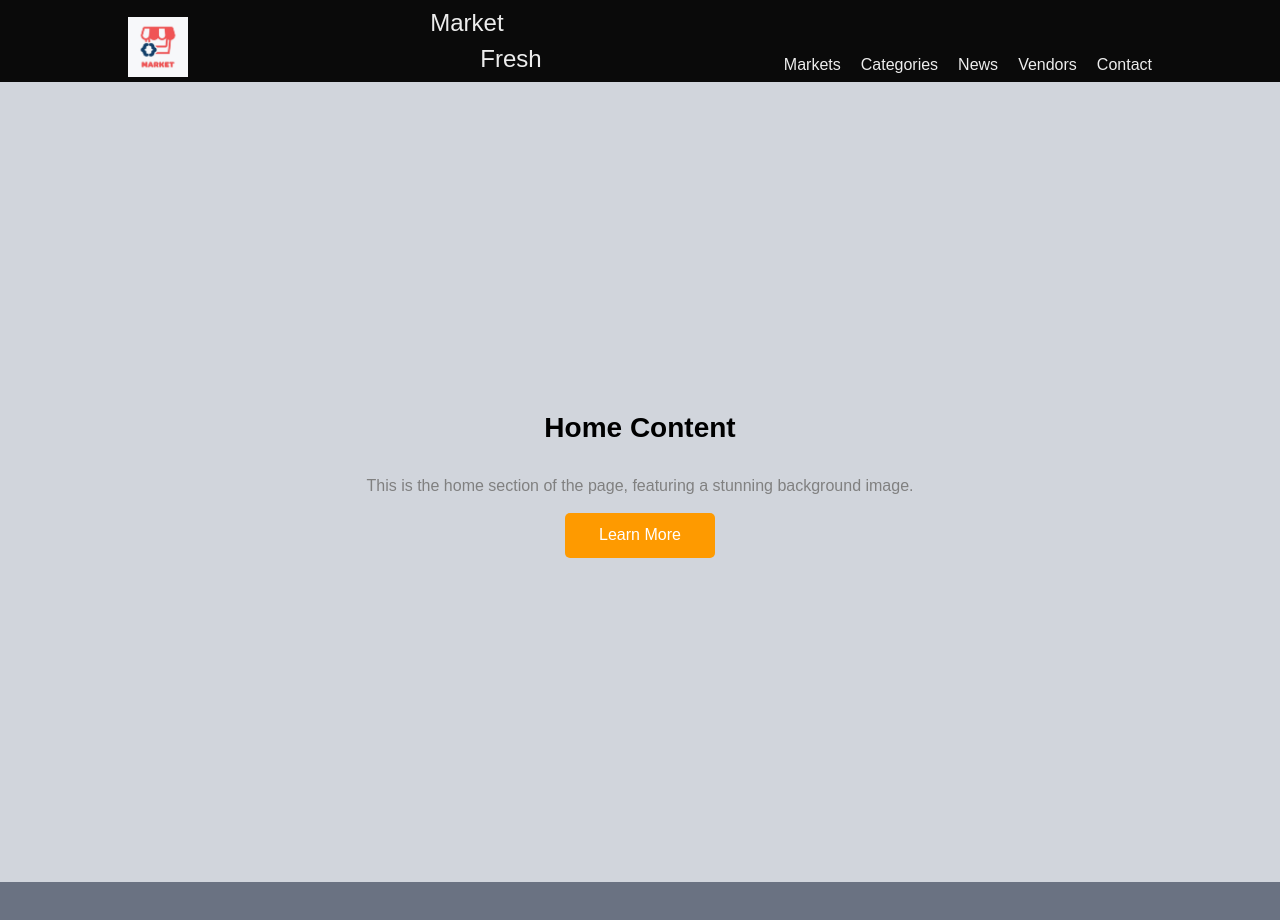
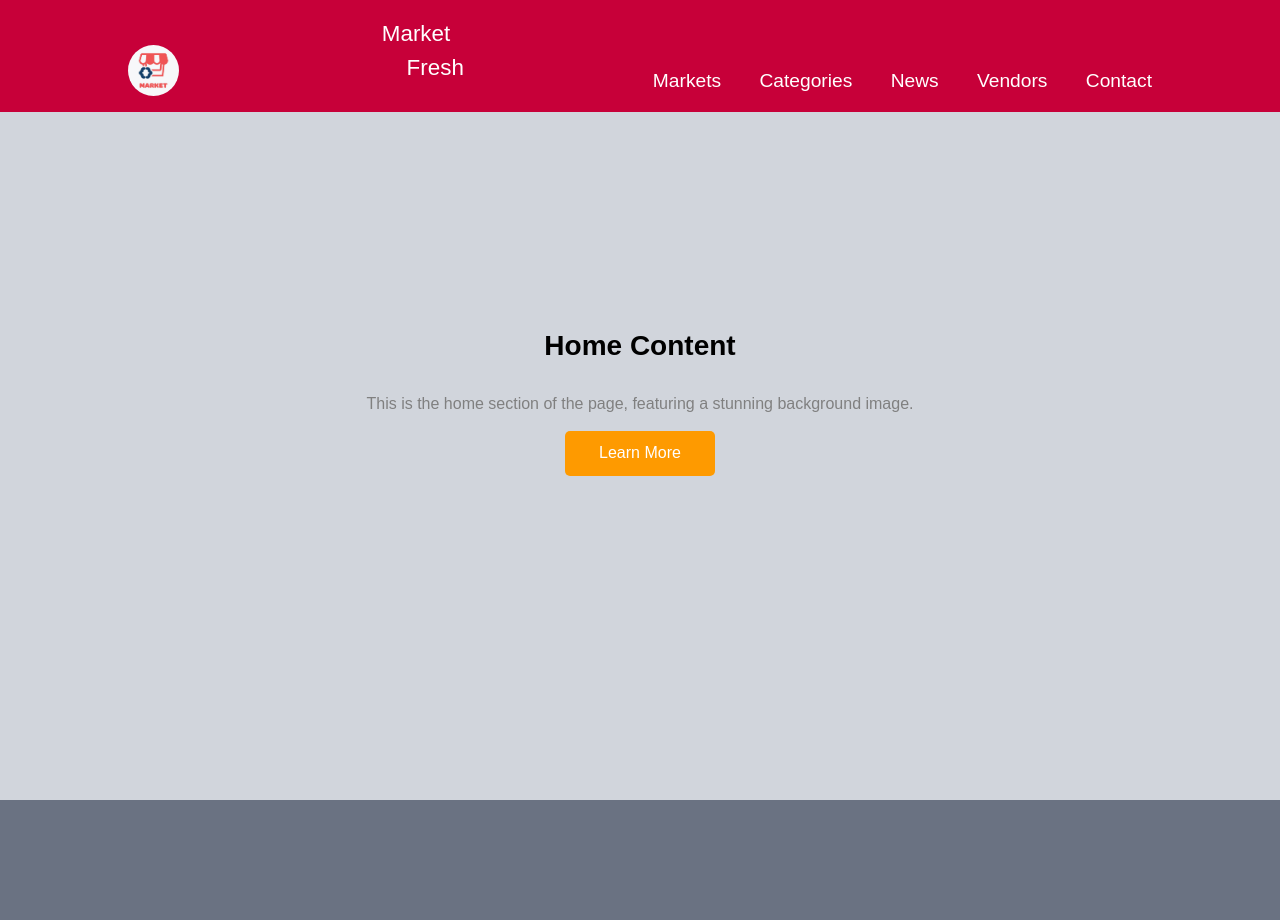
Before and after one commit to CrusaderJohnny/marketfresh, a Next.js app: page /stickyHeaderAndCompTest in a window 1280 px wide. Shown: the top 920 px of the page. Built offline with nearby package versions, Linux system fonts and the light colour scheme.

Commit message:
Fixed header scaling
Header size scales to resolution without losing text/images

```diff
--- a/app/_components/nav/Nav.js
+++ b/app/_components/nav/Nav.js
@@ -1,6 +1,6 @@
-'use client';
-import React, { useState, useEffect } from 'react';
-import Image from 'next/image';
+"use client";
+import React, { useState, useEffect } from "react";
+import Image from "next/image";
 
 function Nav({ onNavigate, refs }) {
     const [header, setHeader] = useState(false);
@@ -14,9 +14,9 @@ function Nav({ onNavigate, refs }) {
     };
 
     useEffect(() => {
-        window.addEventListener('scroll', scrollHeader);
+        window.addEventListener("scroll", scrollHeader);
         return () => {
-            window.removeEventListener('scroll', scrollHeader);
+            window.removeEventListener("scroll", scrollHeader);
         };
     }, []);
 
@@ -25,33 +25,39 @@ function Nav({ onNavigate, refs }) {
     };
 
     return (
+        // Header color still up for debate red: #C70039 green: #248721
+        // Make Header one color or change with scrolling? bg
         <div
             className={
-                header
-                    ? 'fixed w-[100%] bg-[black] text-[white] z-50'
-                    : 'bg-[transparent] z-50'
+                // Changing header color when scrolling
+                // header
+                //     ? 'fixed w-[100%] bg-[#C70039] text-[white] z-50'
+                //     : 'bg-[transparent] z-50'
+
+                // Static color header throughout
+                "header fixed w-[100%] h-[14vh] bg-[#C70039] text-[white] z-50"
             }
         >
-            <div className="header flex w-[80%] justify-between m-auto py-[5px] items-end">
-                <Image
-                    src="/images/Market-Image-PlaceHolder.jpg"
-                    width={60}
-                    height={60}
-                    alt="Place Holder logo"
-                    style={{ objectFit: 'cover' }}
-                    priority
-                />
-
-                <div className="logo text-[24px]">
+            <div className="header flex w-[80%] h-[12vh] justify-between align-middle m-auto pt-[0.35rem] items-end">
+                <div className="relative w-[4vw] h-[4vw] rounded-full overflow-hidden">
+                    <Image
+                        src="/images/Market-Image-PlaceHolder.jpg"
+                        alt="Place Holder logo"
+                        fill
+                        style={{ objectFit: "cover" }}
+                        priority
+                    />
+                </div>
+                <div className="logo text-[1.75vw] font-sans-bold flex flex-col justify-center items-center h-full">
                     <h2>Market</h2>
-                    <div className="pl-[50px]">
+                    <div className="pl-[3vw]">
                         <h2>Fresh</h2>
                     </div>
                 </div>
 
                 <div className="menu">
                     <nav className="">
-                        <ul className="flex gap-[20px]">
+                        <ul className="flex gap-[3vw] text-[1.5vw] font-sans-bold">
                             <li>
                                 <button onClick={() => handleNavigation(refs.marketRef)}>
                                     Markets
```
